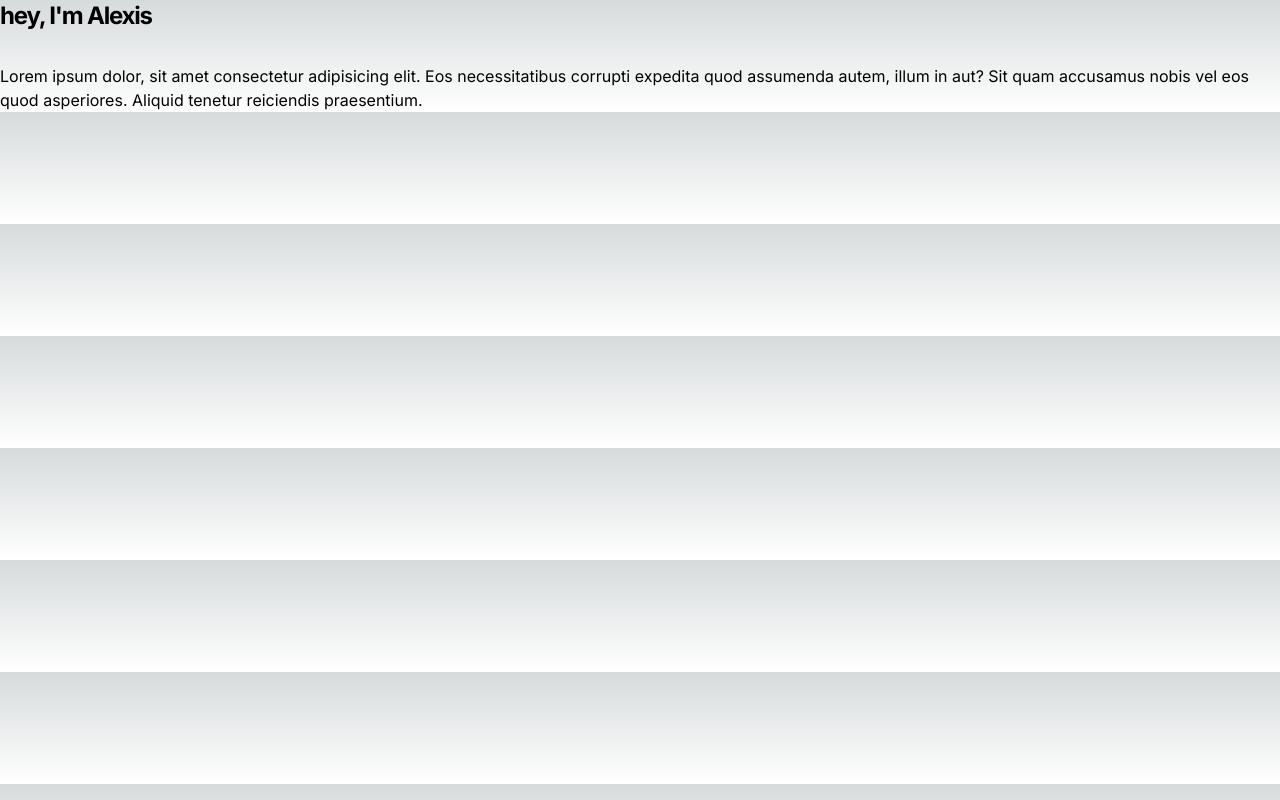
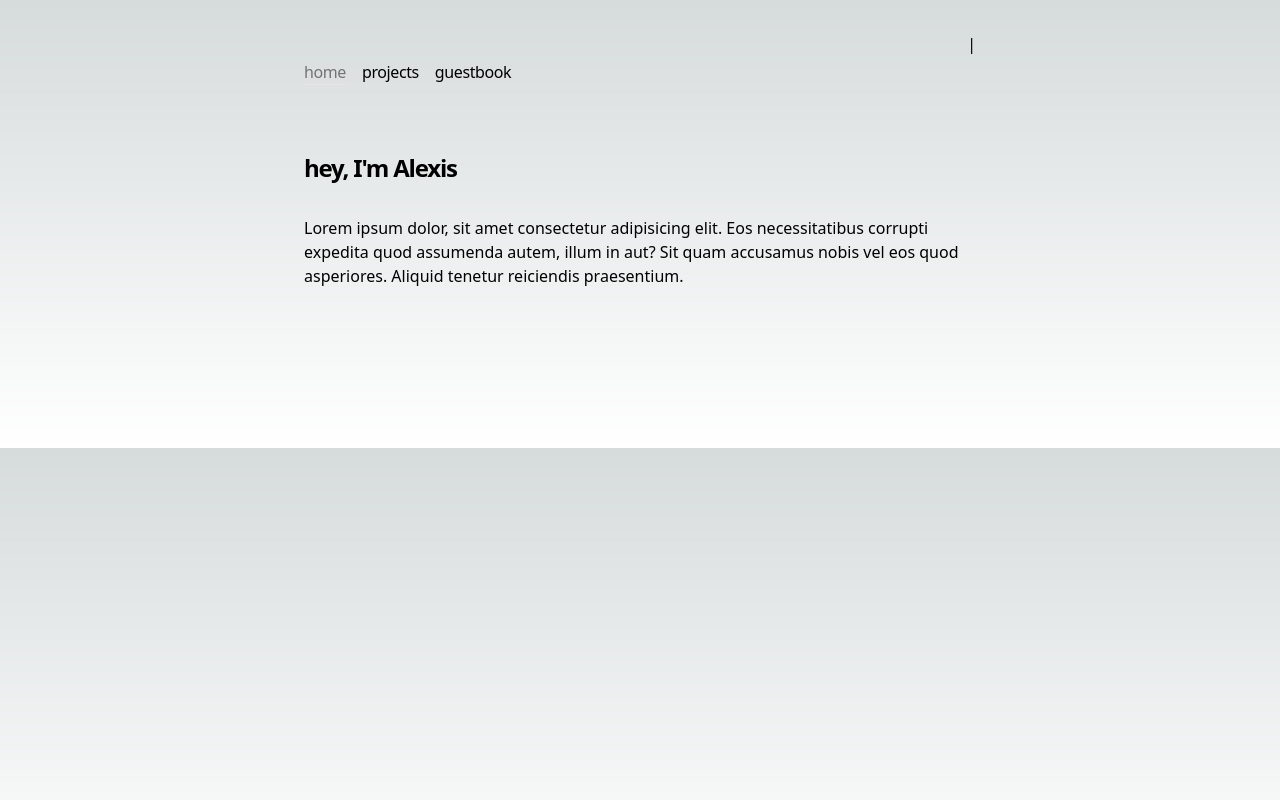
Before and after one commit to AlexisFlo/portfolio-next, a Next.js app: page / in a window 1280 px wide. Built offline with nearby package versions, Linux system fonts and the light colour scheme.

Commit message:
feat: Create dynamic Navbar component
- Added a Navbar component that dynamically renders navigation links based on the 'navItems' object.
- Used window.location.pathname to determine the current pathname on the client-side.
- Applied CSS classes and animations for link styling and active states.

```diff
--- a/app/components/sidebar.js
+++ b/app/components/sidebar.js
@@ -0,0 +1,73 @@
+'use client'
+
+import Link from 'next/link';
+import { LayoutGroup, motion } from 'framer-motion';
+
+const navItems = {
+  '/': {
+    name: 'home',
+  },
+  '/projects': {
+    name: 'projects',
+  },
+  '/guestbook': {
+    name: 'guestbook',
+  },
+};
+
+export default function Navbar() {
+  // Get the current pathname, using window.location.pathname on the client-side,
+  // or fallback to '/' if running on the server-side where window is undefined.
+  const pathname = typeof window !== 'undefined' ? window.location.pathname : '/';
+
+  return (
+    <aside className="-ml-[8px] mb-16 tracking-tight">
+      <div className="lg:sticky lg:top-20">
+        <LayoutGroup>
+          <nav
+            className="flex flex-row items-start relative px-0 pb-0 fade md:overflow-auto scroll-pr-6 md:relative"
+            id="nav"
+          >
+            {/* Render navigation links dynamically based on 'navItems' object.
+              - 'path' is compared with 'pathname' to determine if a link is active.
+              - 'linkClasses' is dynamically generated based on the link's state.
+              - 'motion.div' is used for an animation effect when the link is active.
+            */}
+            <div className="flex flex-row space-x-0 pr-10">
+              {Object.entries(navItems).map(([path, { name }]) => {
+                const isActive = path === pathname;
+                const linkClasses = [
+                  'transition-all hover:text-neutral-800 dark:hover:text-neutral-200',
+                  'flex align-middle',
+                  isActive ? 'text-neutral-500' : '',
+                ].filter(Boolean).join(' ');
+
+                return (
+                  <Link legacyBehavior
+                    key={path} href={path}>
+                    <a className={linkClasses}>
+                      <span className="relative py-1 px-2">
+                        {name}
+                        {path === pathname ? (
+                          <motion.div
+                            className="absolute h-[1px] top-7 mx-2 inset-0 bg-neutral-200 dark:bg-neutral-800 z-[-1] dark:bg-gradient-to-r from-transparent to-neutral-900"
+                            layoutId="sidebar"
+                            transition={{
+                              type: 'spring',
+                              stiffness: 350,
+                              damping: 30,
+                            }}
+                          />
+                        ) : null}
+                      </span>
+                    </a>
+                  </Link>
+                );
+              })}
+            </div>
+          </nav>
+        </LayoutGroup>
+      </div>
+    </aside>
+  );
+}
--- a/app/layout.js
+++ b/app/layout.js
@@ -1,5 +1,6 @@
 import './globals.css'
-import { Inter } from 'next/font/google'
+import { Inter } from 'next/font/google';
+import Sidebar from './components/sidebar';
 
 const inter = Inter({ subsets: ['latin'] })
 
@@ -11,7 +12,12 @@ export const metadata = {
 export default function RootLayout({ children }) {
   return (
     <html lang="en">
-      <body className={inter.className}>{children}</body>
+      <body className="antialiased max-w-2xl mb-40 flex flex-col md:flex-row mx-4 mt-8 lg:mx-auto">
+        <main className="flex-auto min-w-0 mt-6 flex flex-col px-2 md:px-0">
+          <Sidebar />
+          {children}
+        </main>
+        </body>|
     </html>
   )
 }
```
